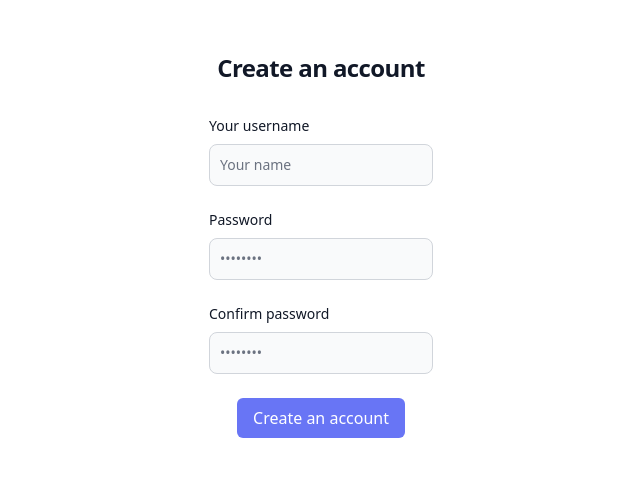
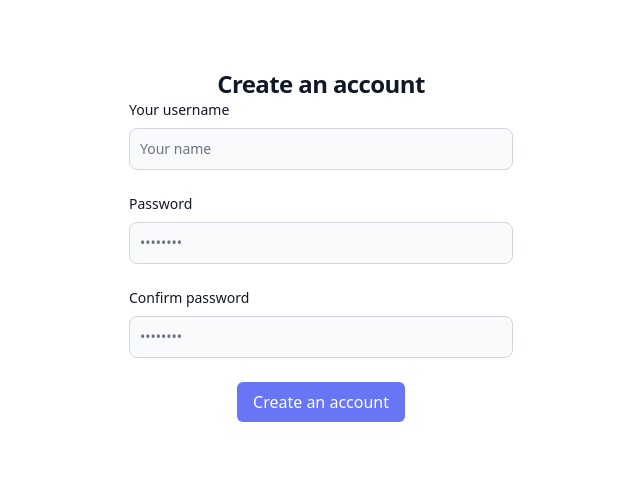
Before and after one commit to jzizka8/BookMarket, a React (Vite) app in the folder frontend/: page /register in a window 1280 px wide. Shown: the part 155-632 px from the top of the page, without its empty margins (319-959 px from the left). Built offline with nearby package versions, Linux system fonts and the light colour scheme.

Commit message:
fix: width of register form

```diff
--- a/frontend/src/pages/Register.tsx
+++ b/frontend/src/pages/Register.tsx
@@ -20,18 +20,18 @@ const Register = () => {
   };
   return (
     <>
-      <div className="flex flex-col justify-center items-center space-y-8 h-screen">
+      <div className="flex flex-col justify-center items-center min-h-screen">
         <h1 className="text-xl text-center font-bold leading-tight tracking-tight text-gray-900 md:text-2xl dark:text-white break-words">
           Create an account
         </h1>
         <form
-          className="space-y-4 md:space-y-6"
+          className="space-y-4 md:space-y-6 w-full max-w-sm"
           onSubmit={handleSubmit(onSubmit)}
         >
           <div>
             <label
               htmlFor="username"
-              className="block mb-2 text-sm font-medium text-gray-900 dark:text-white"
+              className="block mb-2 text-sm f ont-medium text-gray-900 dark:text-white"
             >
               Your username
             </label>
```
